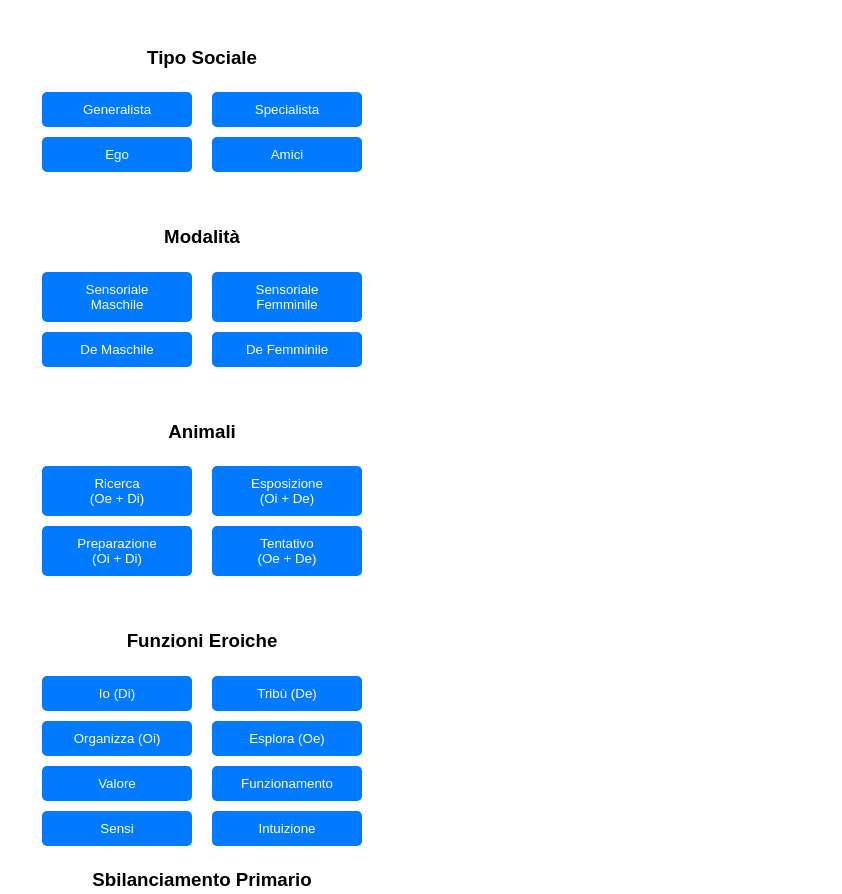
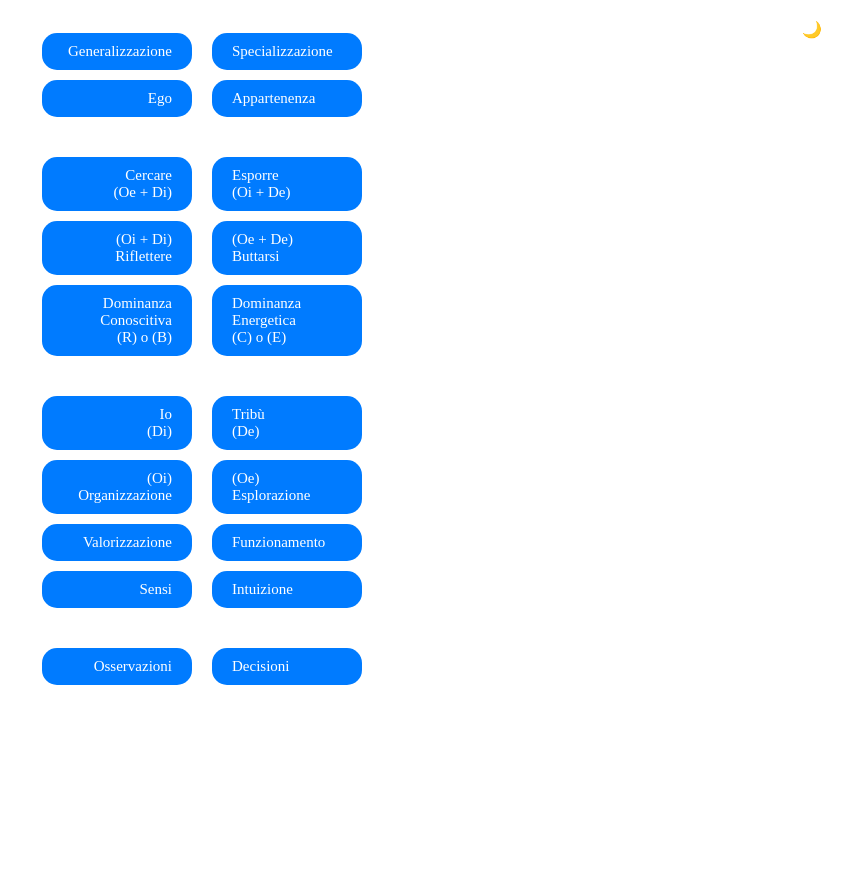
Before and after one commit to TheFreezingChicken/op-ita-tipizzazione, a plain HTML site: page docs/index.html in a window 1280 px wide. Shown: the top 894 px of the page, without its empty margins (438-1280 px from the left). After the commit the page ends 800 px from the top, so only its background shows below. Drawn offline with Linux system fonts and the light colour scheme.

Commit message:
Minimalizza e aggiorna

```diff
--- a/docs/index.html
+++ b/docs/index.html
@@ -3,78 +3,79 @@
 <head>
     <meta charset="UTF-8">
     <meta name="viewport" content="width=device-width, initial-scale=1.0">
-    <title>Selection Page</title>
+    <title>Strumento Tipizzazione</title>
     <link rel="stylesheet" href="styles.css">
 </head>
 <body>
 <div class="container">
 
-    <h3>Tipo Sociale</h3>
+    <button id="lightDarkButton">🌙</button>
+
 
     <div class="row">
-        <button class="btn left-btn" data-row="1">Generalista</button>
-        <button class="btn right-btn" data-row="1">Specialista</button>
+        <button class="paralBtn left-btn" data-row="1">Generalizzazione</button>
+        <button class="paralBtn right-btn" data-row="1">Specializzazione</button>
     </div>
     <div class="row">
-        <button class="btn left-btn" data-row="2">Ego</button>
-        <button class="btn right-btn" data-row="2">Amici</button>
+        <button class="paralBtn left-btn" data-row="2">Ego</button>
+        <button class="paralBtn right-btn" data-row="2">Appartenenza</button>
     </div>
+
+    <!--
+    <div class="separator"></div>
+<div class="row">
+        <button class="paralBtn left-btn" data-row="3">mS</button>
+        <button class="paralBtn right-btn" data-row="3">fS</button>
+    </div>
+
+    <div class="row">
+        <button class="paralBtn left-btn" data-row="4">mDe</button>
+        <button class="paralBtn right-btn" data-row="4">fDe</button>
+    </div>-->
 
     <div class="separator"></div>
 
-    <h3>Modalità</h3>
+    <div class="row">
+        <button class="paralBtn left-btn" data-row="5">Cercare<br>(Oe + Di)</button>
+        <button class="paralBtn right-btn" data-row="5">Esporre<br>(Oi + De)</button>
+    </div>
+    <div class="row">
+        <button class="paralBtn left-btn" data-row="6">(Oi + Di)<br>Riflettere</button>
+        <button class="paralBtn right-btn" data-row="6">(Oe + De)<br>Buttarsi</button>
+    </div>
 
     <div class="row">
-        <button class="btn left-btn" data-row="3">Sensoriale Maschile</button>
-        <button class="btn right-btn" data-row="3">Sensoriale Femminile</button>
-    </div>
-    <div class="row">
-        <button class="btn left-btn" data-row="4">De Maschile</button>
-        <button class="btn right-btn" data-row="4">De Femminile</button>
-    </div>
-
-    <div class="separator"></div>
-
-    <h3>Animali</h3>
-
-    <div class="row">
-        <button class="btn left-btn" data-row="5">Ricerca <br> (Oe + Di)</button>
-        <button class="btn right-btn" data-row="5">Esposizione <br> (Oi + De)</button>
-    </div>
-    <div class="row">
-        <button class="btn left-btn" data-row="6">Preparazione <br> (Oi + Di)</button>
-        <button class="btn right-btn" data-row="6">Tentativo <br> (Oe + De)</button>
+        <button class="paralBtn left-btn" data-row="infoDom">Dominanza Conoscitiva<br>(R) o (B)</button>
+        <button class="paralBtn right-btn" data-row="energyDom">Dominanza Energetica<br>(C) o (E)</button>
     </div>
 
 
     <div class="separator"></div>
 
-    <h3>Funzioni Eroiche</h3>
-
     <div class="row">
-        <button class="btn left-btn" data-row="7">Io (Di)</button>
-        <button class="btn right-btn" data-row="7">Tribù (De)</button>
+        <button class="paralBtn left-btn" data-row="7">Io<br>(Di)</button>
+        <button class="paralBtn right-btn" data-row="7">Tribù<br>(De)</button>
     </div>
     <div class="row">
-        <button class="btn left-btn" data-row="8">Organizza (Oi)</button>
-        <button class="btn right-btn" data-row="8">Esplora (Oe)</button>
+        <button class="paralBtn left-btn" data-row="8">(Oi)<br>Organizzazione</button>
+        <button class="paralBtn right-btn" data-row="8">(Oe)<br>Esplorazione</button>
     </div>
 
 
     <div class="row">
-        <button class="btn left-btn" data-row="9">Valore</button>
-        <button class="btn right-btn" data-row="9">Funzionamento</button>
+        <button class="paralBtn left-btn" data-row="9">Valorizzazione</button>
+        <button class="paralBtn right-btn" data-row="9">Funzionamento</button>
     </div>
     <div class="row">
-        <button class="btn left-btn" data-row="10">Sensi</button>
-        <button class="btn right-btn" data-row="10">Intuizione</button>
+        <button class="paralBtn left-btn" data-row="10">Sensi</button>
+        <button class="paralBtn right-btn" data-row="10">Intuizione</button>
     </div>
 
-    <h3>Sbilanciamento Primario</h3>
+    <div class="separator"></div>
 
     <div class="row">
-        <button class="btn left-btn" data-row="11">Osservazioni</button>
-        <button class="btn right-btn" data-row="11">Decisioni</button>
+        <button class="paralBtn left-btn" data-row="11">Osservazioni</button>
+        <button class="paralBtn right-btn" data-row="11">Decisioni</button>
     </div>
 
 
--- a/docs/js/index.js
+++ b/docs/js/index.js
@@ -1,4 +1,18 @@
-document.querySelectorAll('.btn').forEach(button => {
+const allParalButtons = document.querySelectorAll('.paralBtn');
+const lightDarkButton = document.getElementById('lightDarkButton');
+const body = document.body;
+
+lightDarkButton.addEventListener('click', () => {
+    body.classList.toggle('dark-mode');
+    body.classList.toggle('light-mode');
+    lightDarkButton.textContent = body.classList.contains('dark-mode') ? '☀️' : '🌙';
+});
+
+// Set default mode
+body.classList.add('light-mode');
+
+
+allParalButtons.forEach(button => {
     button.addEventListener('click', function () {
         const row = this.getAttribute('data-row');
         const side = this.classList.contains('left-btn') ? 'left-btn' : 'right-btn';
--- a/docs/styles.css
+++ b/docs/styles.css
@@ -1,3 +1,20 @@
+:root {
+    --background-color-light: #ffffff;
+    --text-color-light: #000000;
+    --background-color-dark: #2c2c2c;
+    --text-color-dark: #ffffff;
+}
+
+body.light-mode {
+    background-color: var(--background-color-light);
+    color: var(--text-color-light);
+}
+
+body.dark-mode {
+    background-color: var(--background-color-dark);
+    color: var(--text-color-dark);
+}
+
 body {
     display: flex;
     justify-content: center;
@@ -5,6 +22,20 @@ body {
     padding-top: 20px;
     font-family: Arial, sans-serif;
 }
+
+#lightDarkButton {
+    position: fixed;
+    top: 10px;
+    right: 10px;
+    padding: 10px;
+    font-size: 16px;
+    cursor: pointer;
+    background: none;
+    border: none;
+    outline: none;
+    color: inherit;
+}
+
 
 .container {
     display: flex;
@@ -23,24 +54,33 @@ body {
     height: 30px;
 }
 
-.btn {
+.paralBtn {
     padding: 10px 20px;
     width: 150px;
     margin: 0 10px;
     border: none;
     background-color: #007BFF;
     color: white;
-    border-radius: 5px;
+    border-radius: 15px;
     cursor: pointer;
+    font-size: 15px;
+    font-family: "Times New Roman", serif;
 }
 
-.btn.selected {
+.left-btn {
+    text-align: right;
+}
+
+.right-btn {
+    text-align: left;
+}
+
+.paralBtn.selected {
     background-color: #28a745;
 }
 
-@media (max-width: 600px) {
+/*@media (max-width: 600px) {
     .btn {
         padding: 10px 15px;
-        font-size: 14px;
     }
-}
+}*/
```
